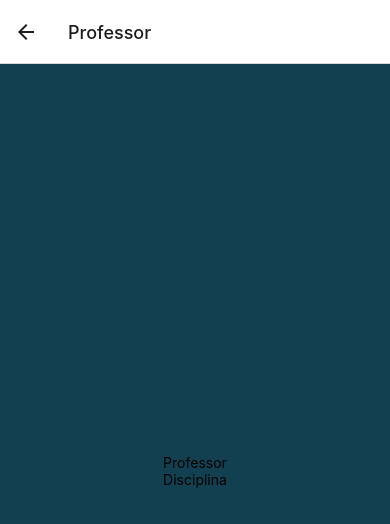
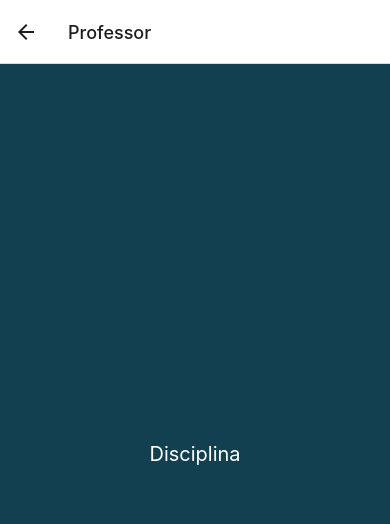
Before and after one commit to harleymacedo/frontend-exemplo-react-native-nav-bd, a React Native app: screen /Professor in a window 390 px wide. Shown: the top 524 px of the page. Built offline with nearby package versions, Linux system fonts and the light colour scheme.

Commit message:
Navegação básica funcionando

```diff
--- a/src/Disciplina.js
+++ b/src/Disciplina.js
@@ -3,16 +3,9 @@ import { StyleSheet, View, Text, TouchableOpacity, TextInput } from 'react-nativ
 
 export default function Disciplina() {
 
-    const entrar = () => {
-
-    }
-
     return (
         <View style={styles.container}>
-            <TextInput></TextInput>
-            <TextInput></TextInput>
-            <TouchableOpacity><Text>Professor</Text></TouchableOpacity>
-            <TouchableOpacity><Text>Disciplina</Text></TouchableOpacity>
+            <Text style={styles.text1}>Disciplina</Text>
         </View>
     )
 
@@ -27,9 +20,7 @@ const styles = StyleSheet.create({
         alignItems: 'center'
     },
     text1: {
-
-    },
-    button1: {
-
+        fontSize: 20,
+        color: "#fff"
     }
 })
--- a/src/Home.js
+++ b/src/Home.js
@@ -1,7 +1,7 @@
 import React, {useState} from 'react';
 import { StyleSheet, View, Text, TouchableOpacity, TextInput } from 'react-native';
 
-export default function Home(navigation) {
+export default function Home({navigation}) {
     const [email, setEmail] = useState(null);
     const [password, setPassword] = useState(null);
 
@@ -17,8 +17,8 @@ export default function Home(navigation) {
         <View style={styles.container}>
             <TextInput></TextInput>
             <TextInput></TextInput>
-            <TouchableOpacity style={styles.button1} onPress={navegarProfessor}><Text style={styles.text1}>Editar</Text></TouchableOpacity>
-            <TouchableOpacity style={styles.button1} onPress={navegarDisciplina}><Text style={styles.text1}>Postar</Text></TouchableOpacity>
+            <TouchableOpacity style={styles.button1} onPress={navegarProfessor}><Text style={styles.text1}>Professor</Text></TouchableOpacity>
+            <TouchableOpacity style={styles.button1} onPress={navegarDisciplina}><Text style={styles.text1}>Disciplina</Text></TouchableOpacity>
         </View>
     )
 
--- a/src/Professor.js
+++ b/src/Professor.js
@@ -9,10 +9,9 @@ export default function Professor() {
 
     return (
         <View style={styles.container}>
-            <TextInput></TextInput>
-            <TextInput></TextInput>
-            <TouchableOpacity><Text>Professor</Text></TouchableOpacity>
-            <TouchableOpacity><Text>Disciplina</Text></TouchableOpacity>
+            <View style={styles.container}>
+            <Text style={styles.text1}>Disciplina</Text>
+        </View>
         </View>
     )
 
@@ -27,9 +26,7 @@ const styles = StyleSheet.create({
         alignItems: 'center'
     },
     text1: {
-
-    },
-    button1: {
-
+        fontSize: 20,
+        color: "#fff"
     }
 })
```
